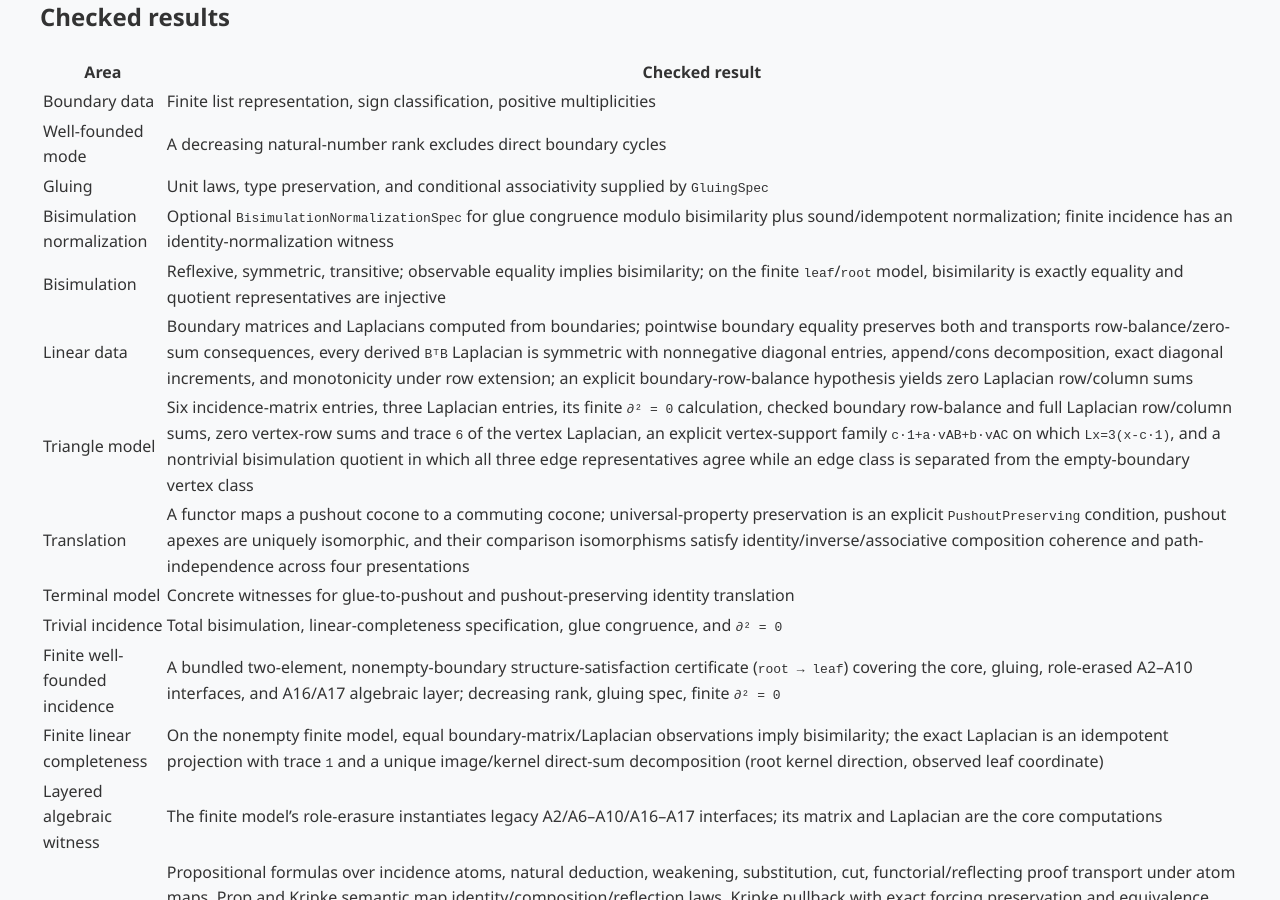
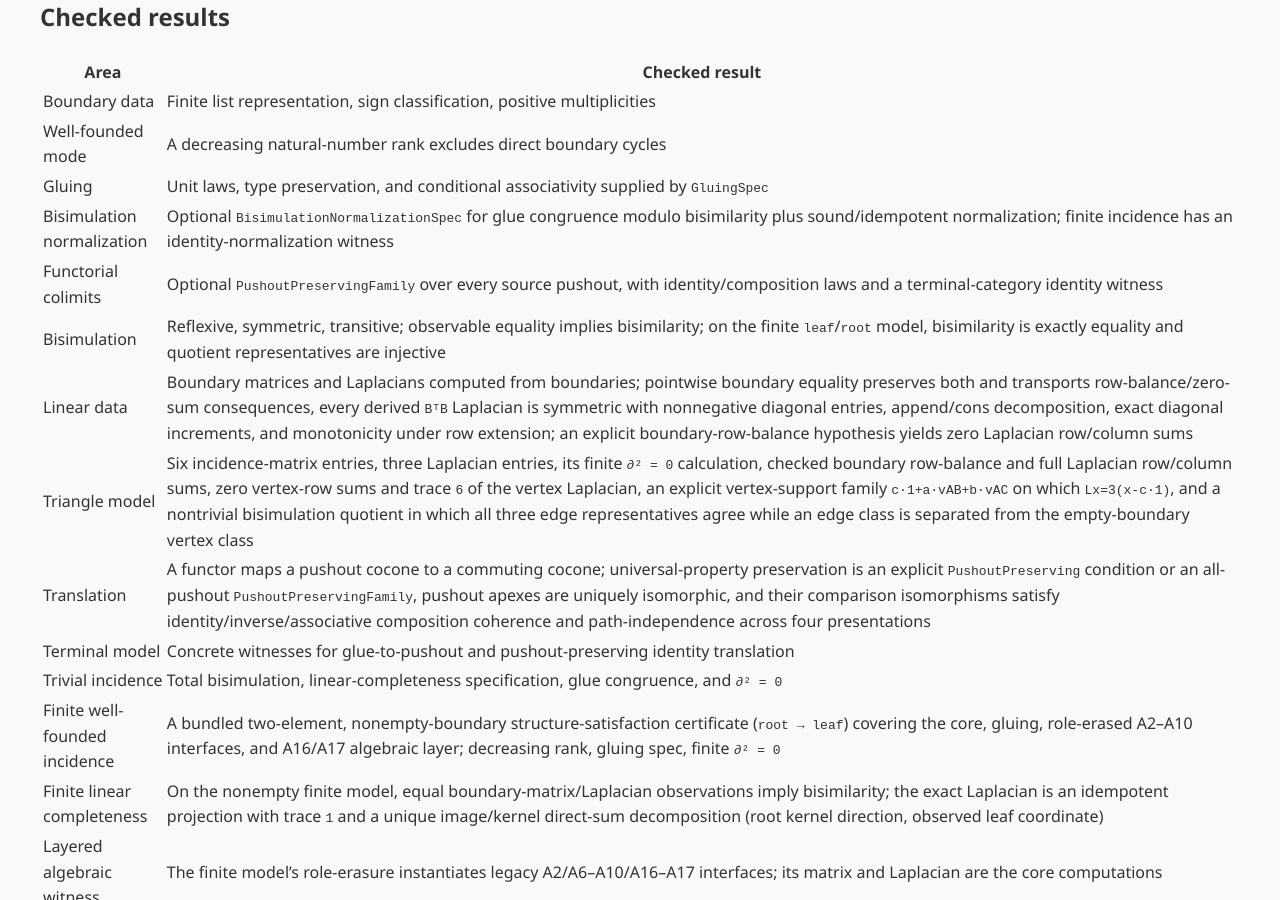
Before and after one commit to com-junkawasaki/inc, a Jekyll site: the page built from docs/verification.md, in a window 1280 px wide and 900 px high, scrolled down 464 px. Built offline with Jekyll 4.4.1, drawn with Linux system fonts in a browser that asks for light colours.

Commit message:
feat(inc): add functorial colimit preservation families

```diff
--- a/docs/verification.md
+++ b/docs/verification.md
@@ -18,10 +18,11 @@ the triangle example.
 | Well-founded mode | A decreasing natural-number rank excludes direct boundary cycles |
 | Gluing | Unit laws, type preservation, and conditional associativity supplied by `GluingSpec` |
 | Bisimulation normalization | Optional `BisimulationNormalizationSpec` for glue congruence modulo bisimilarity plus sound/idempotent normalization; finite incidence has an identity-normalization witness |
+| Functorial colimits | Optional `PushoutPreservingFamily` over every source pushout, with identity/composition laws and a terminal-category identity witness |
 | Bisimulation | Reflexive, symmetric, transitive; observable equality implies bisimilarity; on the finite `leaf`/`root` model, bisimilarity is exactly equality and quotient representatives are injective |
 | Linear data | Boundary matrices and Laplacians computed from boundaries; pointwise boundary equality preserves both and transports row-balance/zero-sum consequences, every derived `BᵀB` Laplacian is symmetric with nonnegative diagonal entries, append/cons decomposition, exact diagonal increments, and monotonicity under row extension; an explicit boundary-row-balance hypothesis yields zero Laplacian row/column sums |
 | Triangle model | Six incidence-matrix entries, three Laplacian entries, its finite `∂² = 0` calculation, checked boundary row-balance and full Laplacian row/column sums, zero vertex-row sums and trace `6` of the vertex Laplacian, an explicit vertex-support family `c·1+a·vAB+b·vAC` on which `Lx=3(x-c·1)`, and a nontrivial bisimulation quotient in which all three edge representatives agree while an edge class is separated from the empty-boundary vertex class |
-| Translation | A functor maps a pushout cocone to a commuting cocone; universal-property preservation is an explicit `PushoutPreserving` condition, pushout apexes are uniquely isomorphic, and their comparison isomorphisms satisfy identity/inverse/associative composition coherence and path-independence across four presentations |
+| Translation | A functor maps a pushout cocone to a commuting cocone; universal-property preservation is an explicit `PushoutPreserving` condition or an all-pushout `PushoutPreservingFamily`, pushout apexes are uniquely isomorphic, and their comparison isomorphisms satisfy identity/inverse/associative composition coherence and path-independence across four presentations |
 | Terminal model | Concrete witnesses for glue-to-pushout and pushout-preserving identity translation |
 | Trivial incidence | Total bisimulation, linear-completeness specification, glue congruence, and `∂² = 0` |
 | Finite well-founded incidence | A bundled two-element, nonempty-boundary structure-satisfaction certificate (`root → leaf`) covering the core, gluing, role-erased A2–A10 interfaces, and A16/A17 algebraic layer; decreasing rank, gluing spec, finite `∂² = 0` |
```
Also changed, not shown: README.md, 2 other files.
